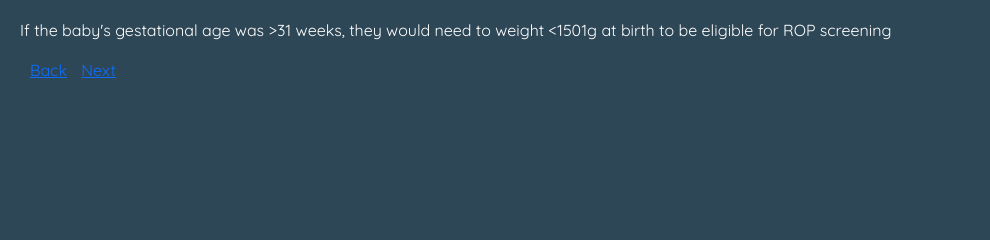
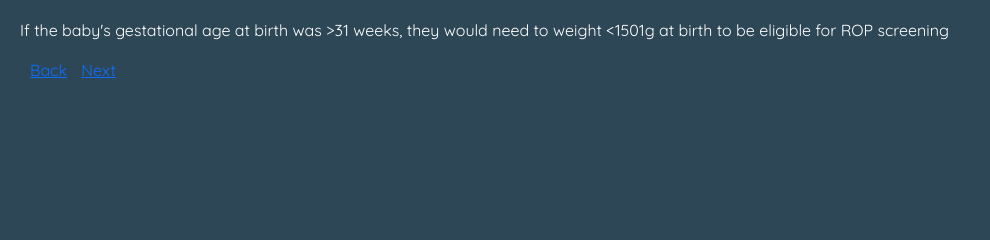
Before and after one commit to CallyKilduff123/ROP_app, a Flask app: template templates/2b_calculator_results.html in a window 1280 px wide. Shown: the part 162-402 px from the top of the page, without its empty margins (0-990 px from the left). Run offline with Flask 3, Linux system fonts and the light colour scheme; the template is opened without the code that fills it, so the values that code supplies are empty; some libraries are stand-ins or nearby versions.

Commit message:
adjusted text

```diff
--- a/templates/2b_calculator_results.html
+++ b/templates/2b_calculator_results.html
@@ -5,7 +5,7 @@
     <p>Postmenstrual Age (PMA): {{ pma_weeks }} weeks</p>
     <p>Postnatal Age (PNA): {{ pna_weeks }} weeks</p>
     <p>Date for the First ROP Screen: {{ first_screen_date }}</p>
-    <p>If the baby's gestational age was >31 weeks, they would need to weight <1501g at birth to be eligible for ROP screening  </p>
+    <p>If the baby's gestational age at birth was >31 weeks, they would need to weight <1501g at birth to be eligible for ROP screening  </p>
     <a href="{{ url_for('calculator') }}" style="margin-left: 10px;">Back</a>
     <a href="{{ url_for('guidance') }}" style="margin-left: 10px;">Next</a>
 
```
